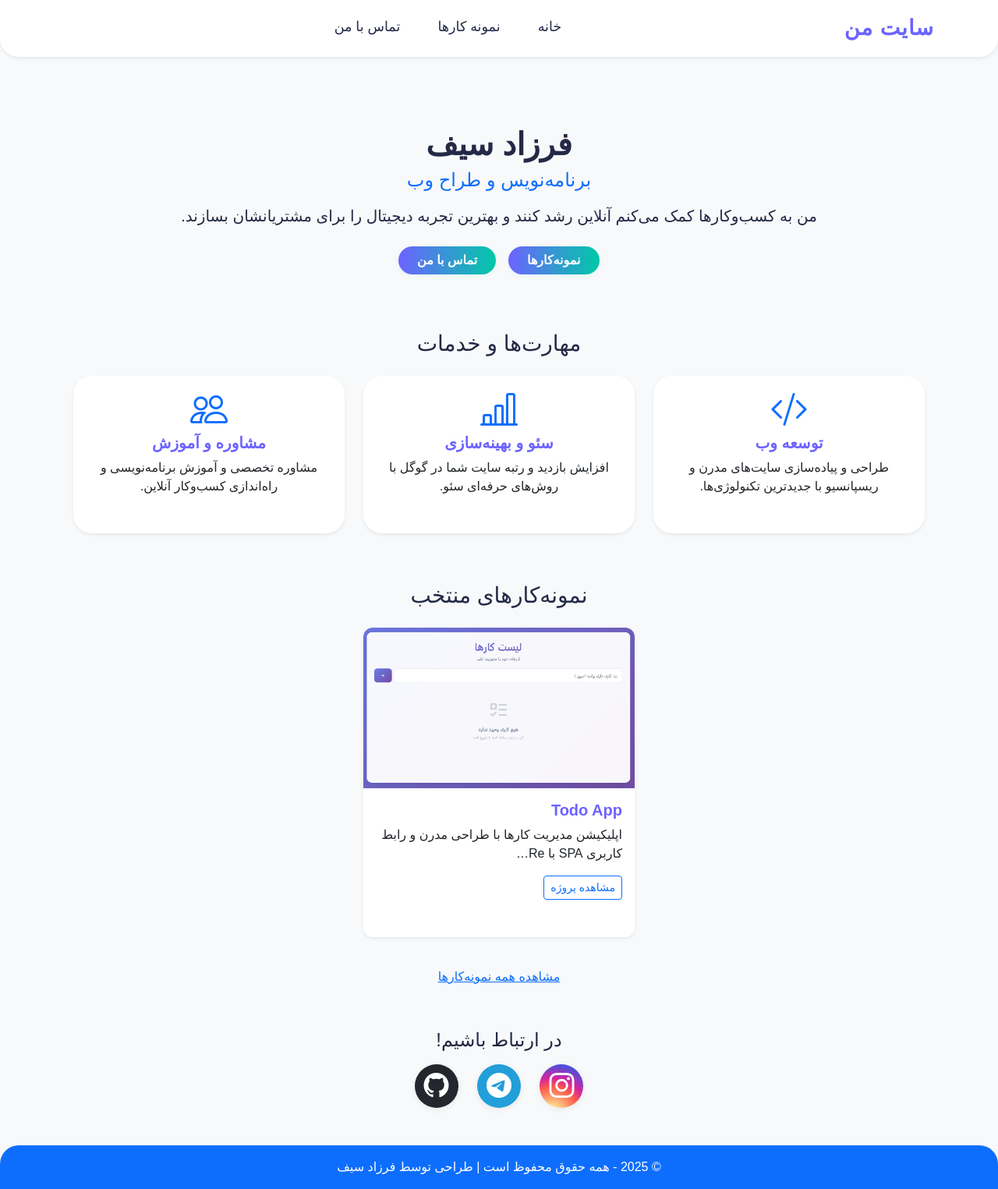
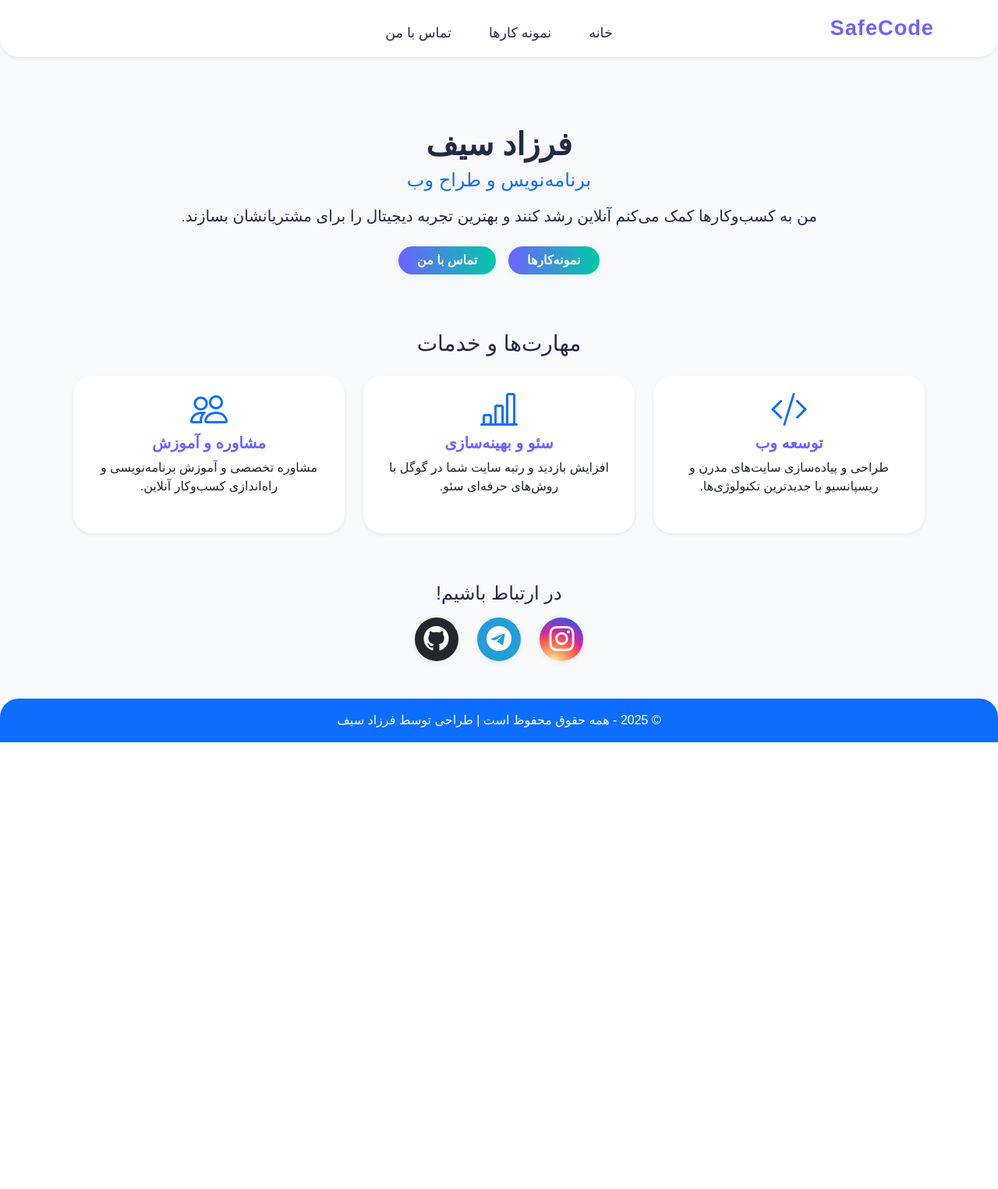
Before and after one commit to Fiesdazraf/safecode, a Django app: page / in a window 1280 px wide. Shown: the whole page at 78% size. After the commit the page ends 952 px from the top, so only its background shows below. Run offline with Django 5.2, Linux system fonts and the light colour scheme; data comes from the database, SQL or seed files in the repository; some web fonts are replaced.

Commit message:
changin styles  - fixing bugs

```diff
--- a/main/static/main/style.css
+++ b/main/static/main/style.css
@@ -25,6 +25,11 @@ body {
     padding: 0.7rem 0;
 }
 
+.navbar-center-adjust {
+    top: 20% !important;  /* یا مثلاً 35%، خودت تست کن ببین کدوم قشنگ‌تره */
+}
+
+
 .navbar-brand {
     color: var(--primary) !important;
     font-size: 1.7rem;
@@ -48,6 +53,7 @@ body {
     position: relative;
     transition: color 0.2s;
 }
+
 
 .nav-link::after {
     content: '';
--- a/main/templates/main/base.html
+++ b/main/templates/main/base.html
@@ -13,37 +13,58 @@
     <link href="https://cdn.fontcdn.ir/Font/Persian/Vazir/Vazir.css" rel="stylesheet">
     <!-- Custom CSS -->
     <link rel="stylesheet" href="{% static 'main/style.css' %}">
+    <!-- Shabnam Font -->
+    <link href="https://cdn.fontcdn.ir/Font/Persian/Shabnam/Shabnam.css" rel="stylesheet">
+
+
     <style>
         body, h1, h2, h3, h4, h5, h6, .navbar, .footer, .btn { font-family: 'Vazir', sans-serif !important; }
     </style>
 </head>
 <body class="bg-light d-flex flex-column min-vh-100">
+
+  <!-- Header -->
 <header>
   <nav class="navbar navbar-expand-lg navbar-dark bg-primary shadow-sm">
-            <div class="container">
-                <a class="navbar-brand fw-bold" href="{% url 'home' %}">سایت من</a>
-                <button class="navbar-toggler" type="button" data-bs-toggle="collapse" data-bs-target="#navbarNav" aria-controls="navbarNav" aria-expanded="false" aria-label="تغییر منو">
+    <div class="container position-relative">
+      <!-- برند سمت راست -->
+      <a class="navbar-brand fw-bold" href="{% url 'home' %}">SafeCode</a>
+
+      <!-- دکمه منو برای موبایل -->
+      <button class="navbar-toggler" type="button" data-bs-toggle="collapse" data-bs-target="#navbarNav">
         <span class="navbar-toggler-icon"></span>
       </button>
-                <div class="collapse navbar-collapse justify-content-center" id="navbarNav">
+
+      <!-- منوی وسط‌چین -->
+    <div class="collapse navbar-collapse justify-content-center position-absolute start-50 translate-middle-x navbar-center-adjust" id="navbarNav">
         <ul class="navbar-nav">
-                        <li class="nav-item"><a class="nav-link" href="{% url 'home' %}">خانه</a></li>
-                        <li class="nav-item"><a class="nav-link" href="{% url 'portfolio' %}">نمونه کارها</a></li>
-                        <li class="nav-item"><a class="nav-link" href="{% url 'contact' %}">تماس با من</a></li>
+          <li class="nav-item">
+            <a class="nav-link {% if request.path == '/' %}active{% endif %}" href="{% url 'home' %}">خانه</a>
+          </li>
+          <li class="nav-item">
+            <a class="nav-link {% if request.path == '/portfolio/' %}active{% endif %}" href="{% url 'portfolio' %}">نمونه کارها</a>
+          </li>
+          <li class="nav-item">
+            <a class="nav-link {% if request.path == '/contact/' %}active{% endif %}" href="{% url 'contact' %}">تماس با من</a>
+          </li>
         </ul>
       </div>
     </div>
   </nav>
 </header>
-    <main class="flex-fill container py-4">
+
+  <!-- Main Content -->
+  <main class="flex-fill py-4">
+    <div class="container">
       {% block content %}{% endblock %}
+    </div>
   </main>
+
+  <!-- Footer -->
   <footer class="bg-primary text-white text-center py-3 mt-auto shadow-sm">
     <div class="container">
       <p class="mb-0">© 2025 - همه حقوق محفوظ است | طراحی توسط فرزاد سیف</p>
     </div>
   </footer>
-    <!-- Bootstrap JS -->
-    <script src="https://cdn.jsdelivr.net/npm/bootstrap@5.3.3/dist/js/bootstrap.bundle.min.js"></script>
 </body>
 </html>
--- a/main/templates/main/home.html
+++ b/main/templates/main/home.html
@@ -49,32 +49,6 @@
     </div>
 </section>
 
-<!-- Featured Portfolio Section -->
-<section class="container py-4">
-    <h3 class="text-center mb-4">نمونه‌کارهای منتخب</h3>
-    <div class="row justify-content-center">
-        {% for item in items|slice:':3' %}
-        <div class="col-12 col-md-4 mb-3">
-            <div class="card h-100 border-0 shadow-sm portfolio-card">
-                <img src="{{ item.image.url }}" class="card-img-top img-fluid" alt="{{ item.title }}">
-                <div class="card-body">
-                    <h5 class="card-title">{{ item.title }}</h5>
-                    <p class="card-text">{{ item.description|truncatechars:60 }}</p>
-                    {% if item.project_url %}
-                    <a href="{{ item.project_url }}" class="btn btn-outline-primary btn-sm" target="_blank">مشاهده پروژه</a>
-                    {% endif %}
-                </div>
-            </div>
-        </div>
-        {% empty %}
-        <div class="col-12 text-center text-muted">هنوز نمونه‌کاری ثبت نشده است.</div>
-        {% endfor %}
-    </div>
-    <div class="text-center mt-3">
-        <a href="{% url 'portfolio' %}" class="btn btn-link">مشاهده همه نمونه‌کارها</a>
-    </div>
-</section>
-
 <!-- Quick Contact/Social Section -->
 <section class="container py-4">
     <div class="row justify-content-center">
```
Lines whose indentation alone changed are shown as unchanged.
